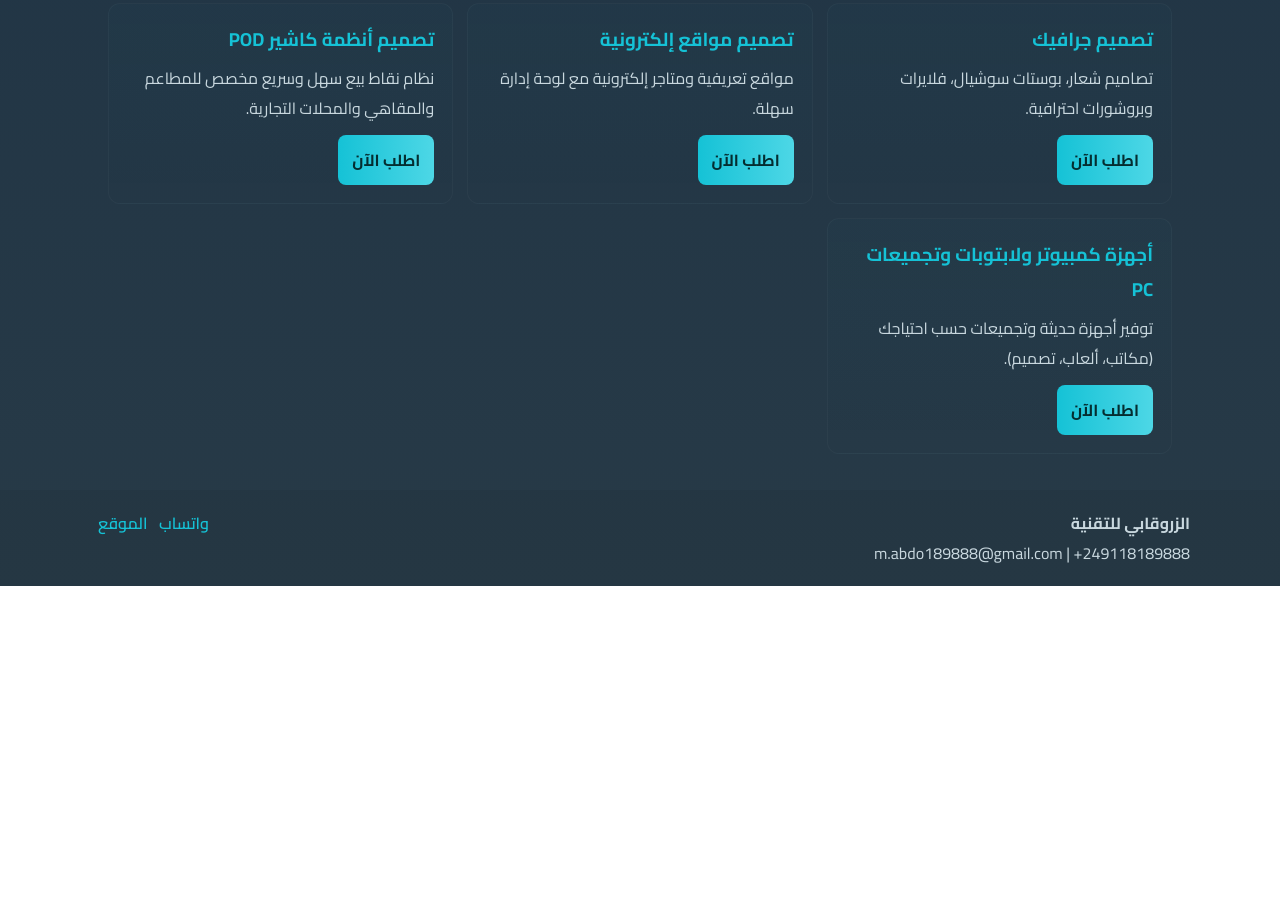
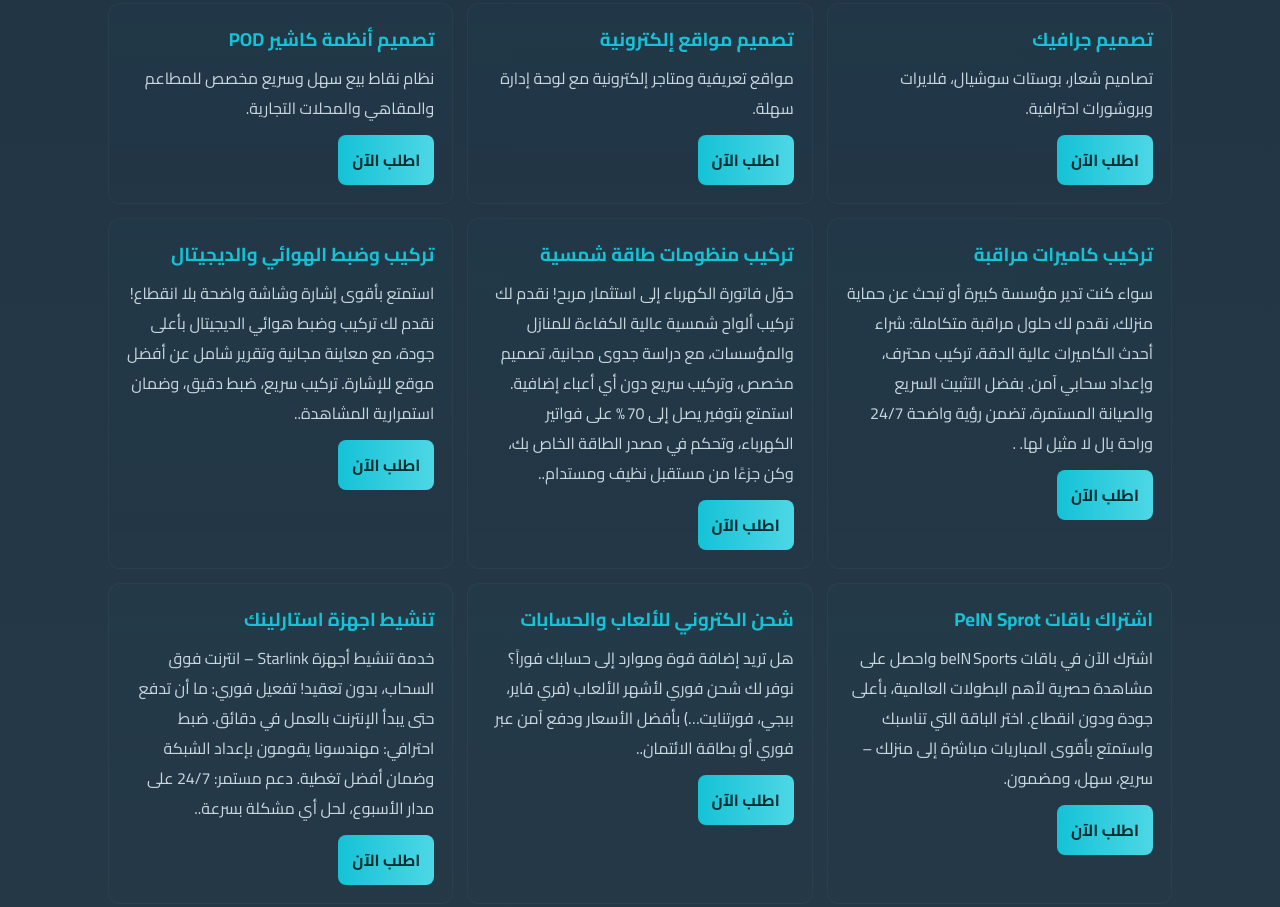
Before and after one commit to mabdo189888-lgtm/Alzrogabi, a plain HTML site: page services.html in a window 1280 px wide. Shown: the part 259-1166 px from the top of the page. Before the commit the page ends 845 px from the top, so only its background shows below. Drawn offline with Linux system fonts and the light colour scheme.

Commit message:
تعديل جديد

```diff
--- a/services.html
+++ b/services.html
@@ -42,7 +42,7 @@
         <h3>تصميم مواقع إلكترونية</h3>
         <p>مواقع تعريفية ومتاجر إلكترونية مع لوحة إدارة سهلة.</p>
         <div class="card-actions">
-          <a class="btn btn-order" href="https://wa.me/24963059222?text=%D8%A3%D8%B1%D8%BA%D8%A8%20%D8%A8%D8%B5%D9%86%D8%AF%20%D9%85%D9%88%D9%82%D8%B9%20(%D8%AA%D8%B5%D9%85%D9%8A%D9%85%20%D9%85%D9%88%D9%82%D8%B9)" target="_blank" rel="noopener">اطلب الآن</a>
+          <a class="btn btn-order" href="https://wa.me/249963059222?text=%D8%A3%D8%B1%D8%BA%D8%A8%20%D8%A8%D8%B5%D9%86%D8%AF%20%D9%85%D9%88%D9%82%D8%B9%20(%D8%AA%D8%B5%D9%85%D9%8A%D9%85%20%D9%85%D9%88%D9%82%D8%B9)" target="_blank" rel="noopener">اطلب الآن</a>
         </div>
       </article>
 
@@ -52,11 +52,74 @@
         <p>نظام نقاط بيع سهل وسريع مخصص للمطاعم والمقاهي والمحلات
         التجارية.</p>
         <div class="card-actions">
-          <a class="btn btn-order" href="https://wa.me/24963059222?text=%D8%A3%D8%B1%D8%BA%D8%A8%20%D8%A8%D8%B8%D8%A8%20%D8%B3%D9%86%D8%AF%20(%D8%A7%D9%86%D8%B8%D9%85%D8%A9%20%D9%83%D8%A7%D8%B4%D9%8A%D8%B1)" target="_blank" rel="noopener">اطلب الآن</a>
+          <a class="btn btn-order" href="https://wa.me/249963059222?text=%D8%A3%D8%B1%D8%BA%D8%A8%20%D8%A8%D8%B8%D8%A8%20%D8%B3%D9%86%D8%AF%20(%D8%A7%D9%86%D8%B8%D9%85%D8%A9%20%D9%83%D8%A7%D8%B4%D9%8A%D8%B1)" target="_blank" rel="noopener">اطلب الآن</a>
         </div>
       </article>
 
+
       <!-- خدمة 4 -->
+      <article class="service-card">
+        <h3>تركيب كاميرات مراقبة</h3>
+        <p> سواء كنت تدير مؤسسة كبيرة أو تبحث عن حماية منزلك، نقدم لك حلول مراقبة متكاملة: شراء أحدث الكاميرات عالية الدقة، تركيب محترف، وإعداد سحابي آمن. بفضل التثبيت السريع والصيانة المستمرة، تضمن رؤية واضحة 24/7 وراحة بال لا مثيل لها. .</p>
+        <div class="card-actions">
+          <a class="btn btn-order" href="https://wa.me/249963059222?text=%D8%A3%D8%B1%D8%BA%D8%A8%20%D8%A8%D8%B8%D8%A8%20%D8%B3%D9%86%D8%AF%20(%D8%A7%D9%86%D8%B8%D9%85%D8%A9%20%D9%83%D8%A7%D8%B4%D9%8A%D8%B1)" target="_blank" rel="noopener">اطلب الآن</a>
+        </div>
+      </article>
+
+
+      <!-- خدمة 5 -->
+      <article class="service-card">
+        <h3>تركيب منظومات طاقة شمسية</h3>
+        <p>حوّل فاتورة الكهرباء إلى استثمار مربح! نقدم لك تركيب ألواح شمسية عالية الكفاءة للمنازل والمؤسسات، مع دراسة جدوى مجانية، تصميم مخصص، وتركيب سريع دون أي أعباء إضافية. استمتع بتوفير يصل إلى 70 % على فواتير الكهرباء، وتحكم في مصدر الطاقة الخاص بك، وكن جزءًا من مستقبل نظيف ومستدام..</p>
+        <div class="card-actions">
+          <a class="btn btn-order" href="https://wa.me/249963059222?text=%D8%A3%D8%B1%D8%BA%D8%A8%20%D8%A8%D8%B8%D8%A8%20%D8%B3%D9%86%D8%AF%20(%D8%A7%D9%86%D8%B8%D9%85%D8%A9%20%D9%83%D8%A7%D8%B4%D9%8A%D8%B1)" target="_blank" rel="noopener">اطلب الآن</a>
+        </div>
+      </article>
+
+
+      <!-- خدمة 6 -->
+      <article class="service-card">
+        <h3>تركيب وضبط الهوائي والديجيتال</h3>
+        <p>استمتع بأقوى إشارة وشاشة واضحة بلا انقطاع! نقدم لك تركيب وضبط هوائي الديجيتال بأعلى جودة، مع معاينة مجانية وتقرير شامل عن أفضل موقع للإشارة. تركيب سريع، ضبط دقيق، وضمان استمرارية المشاهدة..</p>
+        <div class="card-actions">
+          <a class="btn btn-order" href="https://wa.me/249963059222?text=%D8%A3%D8%B1%D8%BA%D8%A8%20%D8%A8%D8%B8%D8%A8%20%D8%B3%D9%86%D8%AF%20(%D8%A7%D9%86%D8%B8%D9%85%D8%A9%20%D9%83%D8%A7%D8%B4%D9%8A%D8%B1)" target="_blank" rel="noopener">اطلب الآن</a>
+        </div>
+      </article>
+
+
+      <!-- خدمة 7 -->
+      <article class="service-card">
+        <h3>اشتراك باقات PeIN Sprot</h3>
+        <p>اشترك الآن في باقات beIN Sports واحصل على مشاهدة حصرية لأهم البطولات العالمية، بأعلى جودة ودون انقطاع. اختر الباقة التي تناسبك واستمتع بأقوى المباريات مباشرة إلى منزلك – سريع، سهل، ومضمون.</p>
+        <div class="card-actions">
+          <a class="btn btn-order" href="https://wa.me/249963059222?text=%D8%A3%D8%B1%D8%BA%D8%A8%20%D8%A8%D8%B8%D8%A8%20%D8%B3%D9%86%D8%AF%20(%D8%A7%D9%86%D8%B8%D9%85%D8%A9%20%D9%83%D8%A7%D8%B4%D9%8A%D8%B1)" target="_blank" rel="noopener">اطلب الآن</a>
+        </div>
+      </article>
+
+
+      <!-- خدمة 8 -->
+      <article class="service-card">
+        <h3>شحن الكتروني للألعاب والحسابات</h3>
+        <p>هل تريد إضافة قوة وموارد إلى حسابك فوراً؟ نوفر لك شحن فوري لأشهر الألعاب (فري فاير، ببجي، فورتنايت…) بأفضل الأسعار ودفع آمن عبر فوري أو بطاقة الائتمان..</p>
+        <div class="card-actions">
+          <a class="btn btn-order" href="https://wa.me/249963059222?text=%D8%A3%D8%B1%D8%BA%D8%A8%20%D8%A8%D8%B8%D8%A8%20%D8%B3%D9%86%D8%AF%20(%D8%A7%D9%86%D8%B8%D9%85%D8%A9%20%D9%83%D8%A7%D8%B4%D9%8A%D8%B1)" target="_blank" rel="noopener">اطلب الآن</a>
+        </div>
+      </article>
+
+
+      <!-- خدمة 9 -->
+      <article class="service-card">
+        <h3>تنشيط اجهزة استارلينك</h3>
+        <p>خدمة تنشيط أجهزة Starlink – انترنت فوق السحاب، بدون تعقيد!
+تفعيل فوري: ما أن تدفع حتى يبدأ الإنترنت بالعمل في دقائق.
+ضبط احترافي: مهندسونا يقومون بإعداد الشبكة وضمان أفضل تغطية.
+دعم مستمر: 24/7 على مدار الأسبوع، لحل أي مشكلة بسرعة..</p>
+        <div class="card-actions">
+          <a class="btn btn-order" href="https://wa.me/249963059222?text=%D8%A3%D8%B1%D8%BA%D8%A8%20%D8%A8%D8%B8%D8%A8%20%D8%B3%D9%86%D8%AF%20(%D8%A7%D9%86%D8%B8%D9%85%D8%A9%20%D9%83%D8%A7%D8%B4%D9%8A%D8%B1)" target="_blank" rel="noopener">اطلب الآن</a>
+        </div>
+      </article>
+
+      <!-- خدمة 10 -->
       <article class="service-card">
         <h3>أجهزة كمبيوتر ولابتوبات وتجميعات PC</h3>
         <p>توفير أجهزة حديثة وتجميعات حسب احتياجك (مكاتب، ألعاب، تصميم).</p>
```
Also changed, not shown: about.html (+3 -3 lines), index.html (+1 -1 lines).
